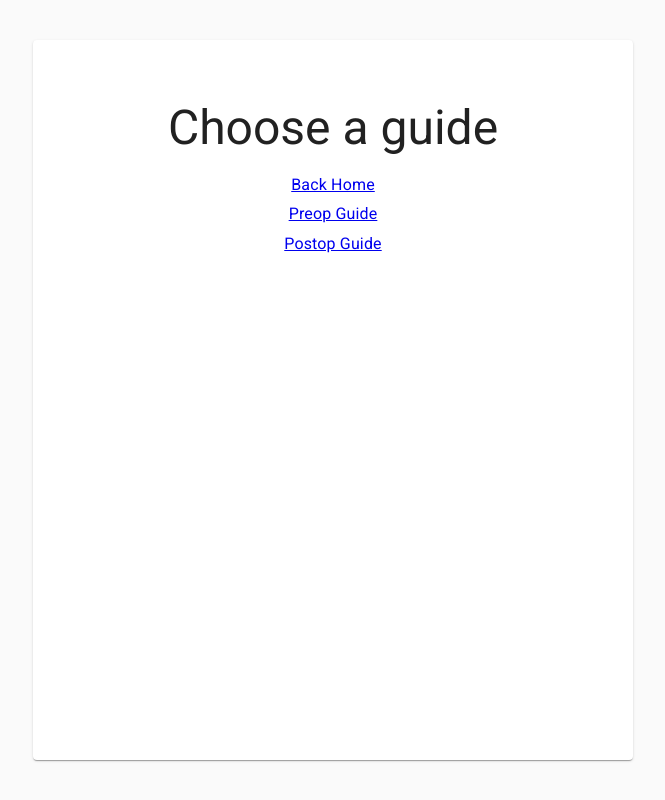
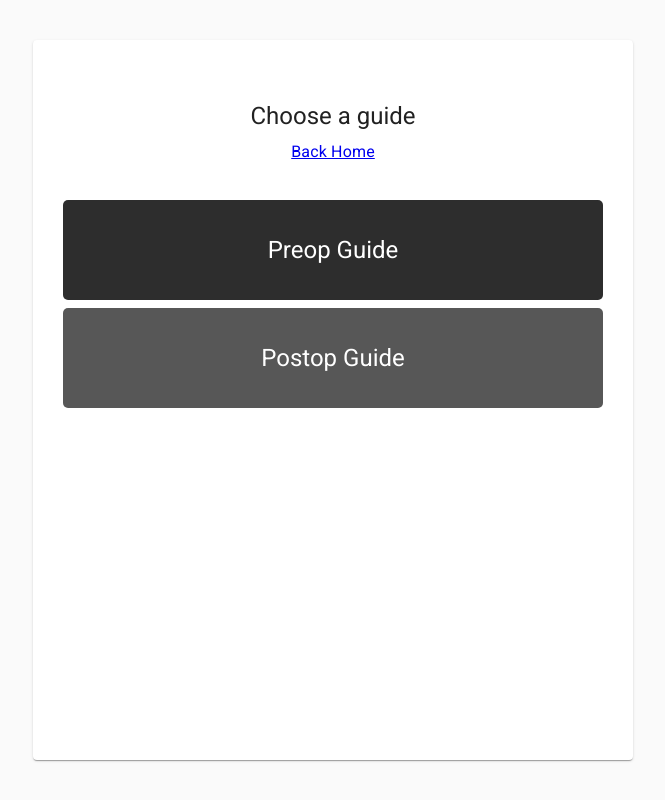
Before and after one commit to miamollie/ohnogliflozins, a Next.js app: page /flows in a window 1280 px wide. Shown: the whole page, without its empty margins (307-972 px from the left). Built offline with nearby package versions, Linux system fonts and the light colour scheme.

Commit message:
Add card component

```diff
--- a/components/Layout.tsx
+++ b/components/Layout.tsx
@@ -5,7 +5,7 @@ import Paper from '@material-ui/core/Paper';
 
 import Link from 'next/link';
 
-const useStyles = makeStyles((theme) => ({
+const useStyles = makeStyles((theme: any) => ({
   root: {
     textAlign: 'center',
     height: '100vh',
@@ -44,7 +44,8 @@ function Layout({
     <div className={classes.root}>
       <Paper className={classes.paper}>
         <div className={classes.strip}>
-          <Typography variant="h3" gutterBottom>
+            {/* nav goes here with logo and App name */}
+          <Typography variant="h5" component="h2" gutterBottom>
             {heading}
           </Typography>
           {showHome && (
@@ -52,8 +53,8 @@ function Layout({
               <Link href="/">Back Home</Link>
             </Typography>
           )}
-          {children}
         </div>
+        {children}
       </Paper>
     </div>
   );
--- a/pages/flows.tsx
+++ b/pages/flows.tsx
@@ -1,18 +1,61 @@
 import * as React from 'react';
 import Typography from '@material-ui/core/Typography';
+import Box from '@material-ui/core/Box';
 import Link from 'next/link';
 import Layout from '../components/Layout';
+import { makeStyles, styled } from '@material-ui/core/styles';
 
 function Flows() {
   return (
     <Layout heading="Choose a guide">
-      <Typography variant="body1" gutterBottom>
-        <Link href="/preop">Preop Guide</Link>
-      </Typography>
-      <Typography variant="body1" gutterBottom>
-        <Link href="/postop">Postop Guide</Link>
-      </Typography>
+      <Box>
+        <CardLink href="/preop" text="Preop Guide" />
+        <CardLink href="/postop" text="Postop Guide" />
+      </Box>
     </Layout>
+  );
+}
+const useStyles = makeStyles((theme: any) => ({
+  text: {
+    height: '100%',
+    width: '100%',
+    color: '#fff',
+    textDecoration: 'none',
+    display: 'flex',
+    justifyContent: 'center',
+    alignItems: 'center',
+    '&:hover, &:focus': {
+      outline: 'none',
+    },
+  },
+  card: {
+    cursor: 'pointer',
+    border: 'none',
+    borderRadius: '5px',
+    padding: 0,
+    background: theme.palette.primary.main,
+    height: '100px',
+    width: '100%',
+    '&:not(:first-of-type)': {
+      background: theme.palette.primary.light,
+    },
+    '&:hover, &:focus': {
+      outline: 'none',
+      //lighten?
+    },
+  },
+}));
+
+function CardLink({ href, text }: { href: string; text: string }) {
+  const classes = useStyles();
+  return (
+    <Box mb={1} className={classes.card}>
+      <Link as="a" href={href}>
+        <Typography variant="h5" className={classes.text}>
+          {text}
+        </Typography>
+      </Link>
+    </Box>
   );
 }
 
```
Also changed, not shown: 1 other file (tests, documents, lock files or other folders).
